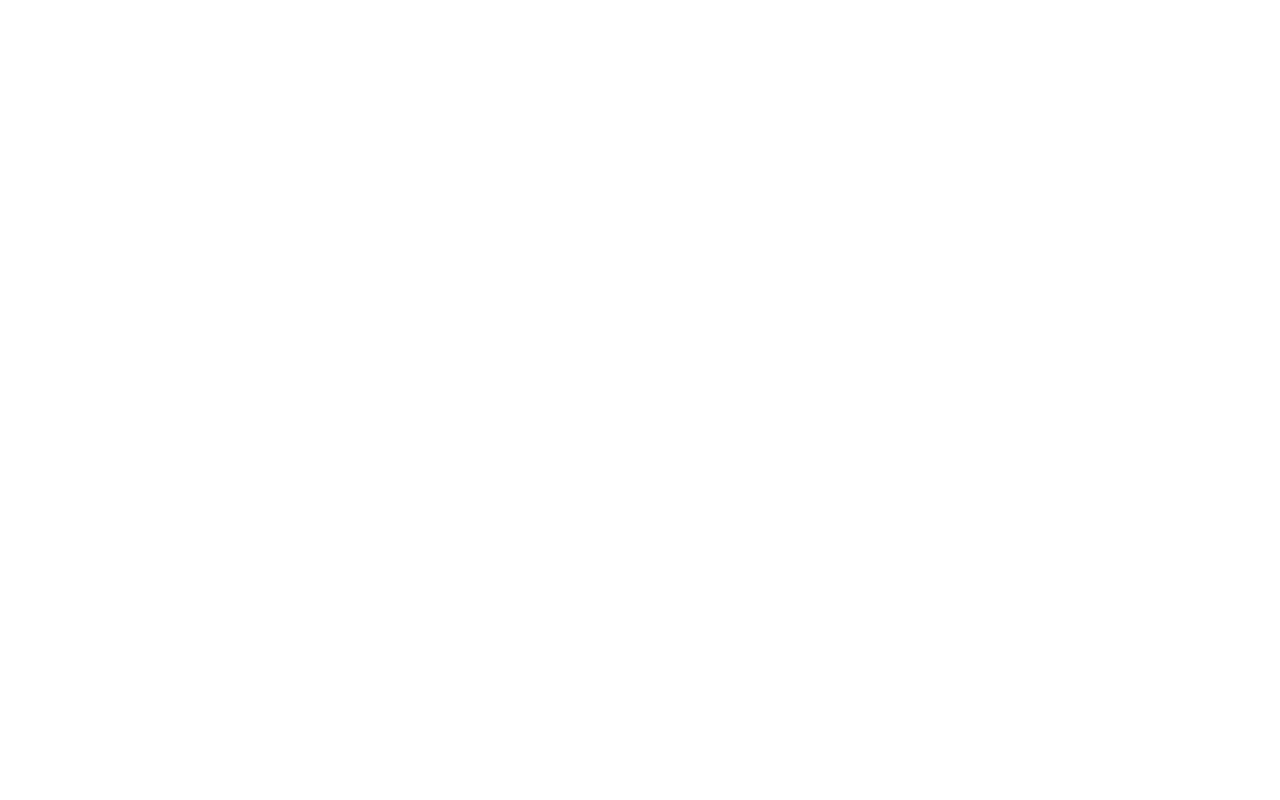
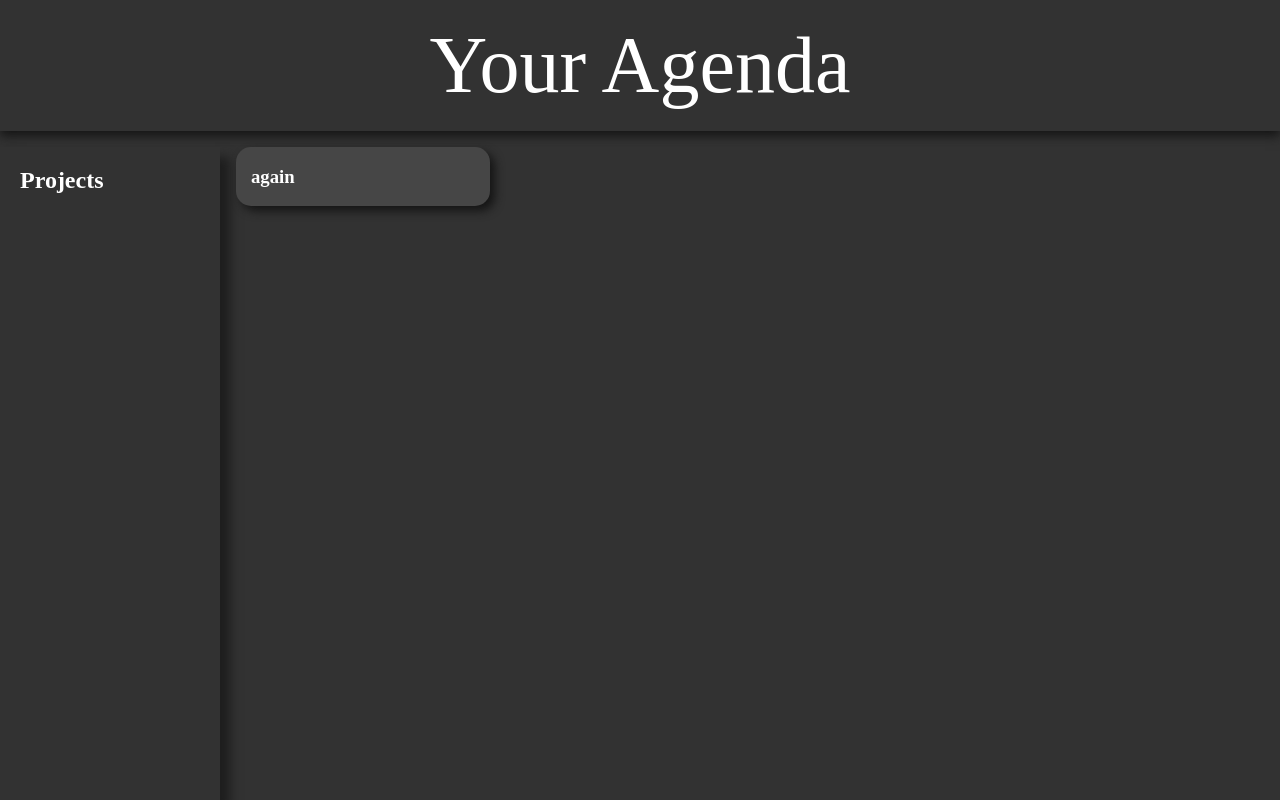
Before and after one commit to jjuneau13/todo-list, a website built with webpack: page src/template.html in a window 1280 px wide. Built offline with nearby package versions, Linux system fonts and the light colour scheme.

Commit message:
finished some DOM logic, working on project DOM

```diff
--- a/src/index.js
+++ b/src/index.js
@@ -1,9 +1,10 @@
 import Note from "./note.js";
 import Project from "./project.js";
+import { displayProject } from "./projectDOM.js";
 
-const note = new Note('thing');
-const proj = new Project('bigThing');
+const note = new Note('again');
+const proj1 = new Project('2');
 
-proj.addNote(note);
+proj1.addNote(note);
 
-localStorage.setItem("Project", JSON.stringify(proj));
+displayProject(proj1);
--- a/src/note.js
+++ b/src/note.js
@@ -1,10 +1,11 @@
 export default class Note {
-    constructor(title, description = null, dueDate = null, priority = null) {
+    constructor(title, description = null, dueDate = null, priority = 1) {
         this.title = title;
         this.description = description;
         this.dueDate = dueDate;
         this.priority = priority;
         this.completed = false;
+        this.id = crypto.randomUUID;
     };
 
     toggleCompleted() {
--- /dev/null
+++ b/src/noteDOM.js
@@ -0,0 +1,20 @@
+function createChild(element, content = null) {
+    const ele = document.createElement(element);
+    if (content) {ele.textContent = content};
+    return ele;
+}
+
+function createNoteCard(note) {
+    const notes = document.querySelector(".notes");
+    const noteCard = document.createElement("div");
+    noteCard.appendChild(createChild("h3", note.title));
+    if (note.dueDate) { noteCard.appendChild(createChild("p", note.dueDate))};
+    noteCard.setAttribute("data-id", note.id);
+    notes.appendChild(noteCard);
+}
+
+function clearNoteCards() {
+    document.querySelector(".notes").innerHTML = '';
+}
+
+export { createNoteCard, clearNoteCards }
--- a/src/project.js
+++ b/src/project.js
@@ -2,9 +2,12 @@ export default class Project {
     constructor(name) {
         this.name = name;
         this.notes = [];
+        this.id = crypto.randomUUID;
+        localStorage.setItem(this.id, JSON.stringify(this.notes));
     }
 
     addNote(Note) {
         this.notes.push(Note);
+        localStorage.setItem(this.name, JSON.stringify(this.notes));
     }
 }
--- /dev/null
+++ b/src/projectDOM.js
@@ -0,0 +1,10 @@
+import { createNoteCard, clearNoteCards } from "./noteDOM.js";
+
+function displayProject(project) {
+    clearNoteCards();
+    project.notes.forEach(element => {
+        createNoteCard(element);
+    });
+}
+
+export { displayProject }
--- /dev/null
+++ b/src/styles.css
@@ -0,0 +1,44 @@
+html {
+    background-color: rgb(50, 50, 50);
+    color: white;
+}
+
+body {
+    margin: 0px;
+    display: grid;
+    height: 100vh;
+    grid-template: max-content 1fr / max-content 1fr;
+    gap: 1rem;
+}
+
+header {
+    font-size: 5rem;
+    display: flex;
+    justify-content: center;
+    padding: 20px;
+    box-shadow: 0px 5px 10px rgb(21, 21, 21);
+    grid-column: 1/3;
+}
+
+.sidebar {
+    grid-column: 1/2;
+    width: 200px;
+    background-color: rgb(50, 50, 50);
+    box-shadow: 10px 10px 10px rgb(30, 30, 30);
+    padding-left: 20px;
+}
+
+.notes {
+    grid-column: 2/3;
+    display: grid;
+    grid-template-columns: repeat(auto-fill, minmax(250px, 1fr));
+    gap: 10px;
+}
+
+.notes > div {
+    background-color: rgb(70, 70, 70);
+    border-radius: 15px;
+    padding: 0px 15px;
+    height: max-content;
+    box-shadow: 5px 5px 10px rgb(21, 21, 21);
+}
--- a/src/template.html
+++ b/src/template.html
@@ -3,10 +3,15 @@
 <head>
     <meta charset="UTF-8">
     <meta name="viewport" content="width=device-width, initial-scale=1.0">
-    <title>Document</title>
+    <title>To-Do List</title>
     <script src="index.js" defer type="module"></script>
+    <link rel="stylesheet" href="styles.css">
 </head>
 <body>
-
+    <header>Your Agenda</header>
+    <div class="sidebar">
+        <h2>Projects</h2>
+    </div>
+    <div class="notes"></div>
 </body>
 </html>
```
Also changed, not shown: src/storage.js (added, +7 -0 lines).
